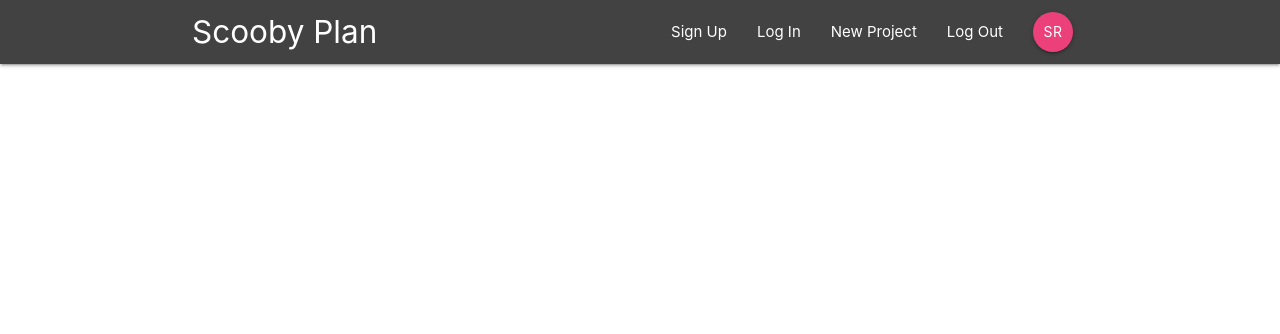
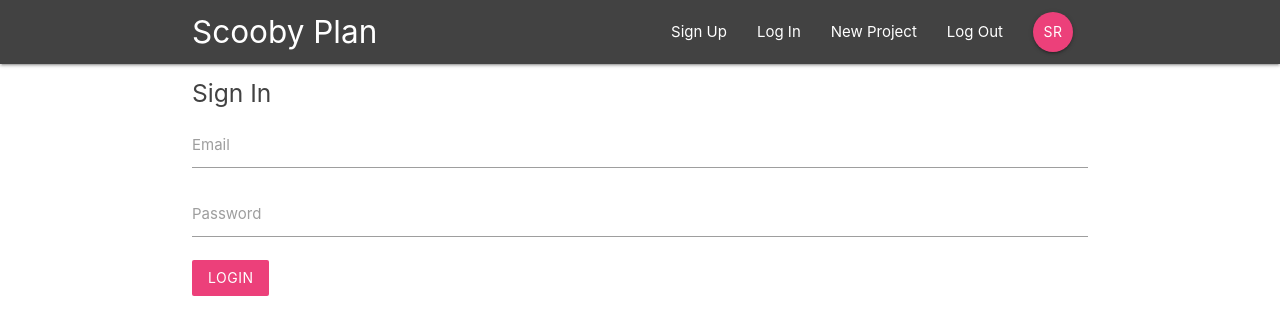
Before and after one commit to Sumeetrana/Scooby-Plan, a React (Create React App) app: page /signin in a window 1280 px wide. Shown: the top 334 px of the page. Built offline with nearby package versions, Linux system fonts and the light colour scheme.

Commit message:
Signin component added

```diff
--- a/public/index.html
+++ b/public/index.html
@@ -42,5 +42,7 @@
       To begin the development, run `npm start` or `yarn start`.
       To create a production bundle, use `npm run build` or `yarn build`.
     -->
+    <script src="https://cdnjs.cloudflare.com/ajax/libs/materialize/1.0.0/js/materialize.min.js"></script>
+
   </body>
 </html>
--- a/src/App.js
+++ b/src/App.js
@@ -4,6 +4,7 @@
 import NavBar from './components/layout/Navbar';
 import Dashboard from './components/dashboard/Dashboard'
 import ProjectDetail from './components/projects/ProjectDetails'
+import SignIn from './components/auth/SignIn'
 
 function App() {
   return (
@@ -13,6 +14,7 @@
         <Switch>
           <Route path="/" exact component={Dashboard} />
           <Route path="/project/:id" component={ProjectDetail} />
+          <Route path="/signin" component={SignIn} />
         </Switch>
       </div>
     </BrowserRouter>
--- a/src/components/auth/SignIn.js
+++ b/src/components/auth/SignIn.js
@@ -0,0 +1,40 @@
+import React, { Component } from 'react'
+
+class SignIn extends Component {
+    state = {
+        email: '',
+        password: ''
+    }
+    handleSubmit = (e) => {
+        e.preventDefault();
+        console.log(this.state);
+    }
+    handleChange = (e) => {
+
+        this.setState({
+            [e.target.id]: e.target.value
+        })
+    }
+    render() {
+        return (
+            <div className="container">
+                <form onSubmit={this.handleSubmit} className="white">
+                    <h5 className="grey-text text-darken-3">Sign In</h5>
+                    <div className="input-field">
+                        <label>Email</label>
+                        <input type="email" id="email" onChange={this.handleChange} />
+                    </div>
+                    <div className="input-field">
+                        <label>Password</label>
+                        <input type="password" id="password" onChange={this.handleChange} />
+                    </div>
+                    <div className="input-field">
+                        <button className="btn pink lighten-1 z-depth-0">Login</button>
+                    </div>
+                </form>
+            </div>
+        )
+    }
+}
+
+export default SignIn
```
